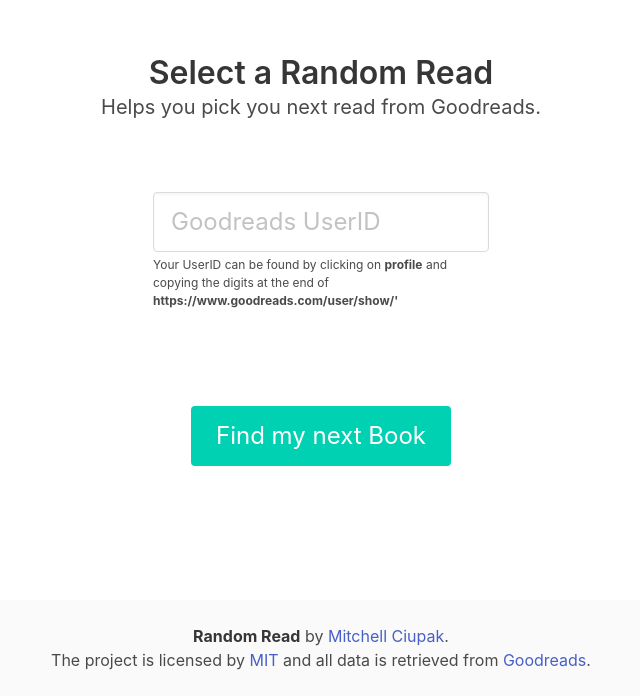
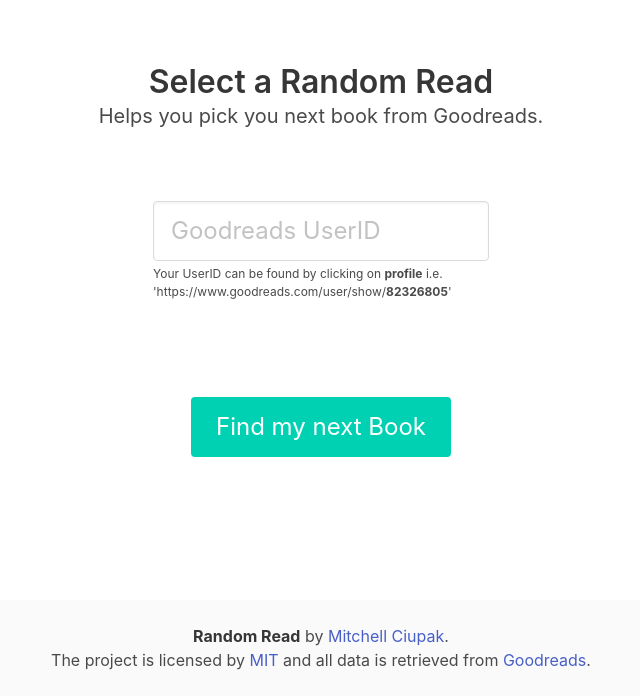
Before and after one commit to mitchellciupak/Random-Read, a Vue app: page / in a window 1280 px wide. Shown: the part 104-800 px from the top of the page, without its empty margins (319-959 px from the left). Built offline with nearby package versions, Linux system fonts and the light colour scheme.

Commit message:
Testing and Term Update

```diff
--- a/src/App.vue
+++ b/src/App.vue
@@ -17,7 +17,7 @@
                     Select a Random Read
                   </h1>
                   <h2 class="subtitle">
-                    Helps you pick you next read from Goodreads.
+                    Helps you pick you next book from Goodreads.
                   </h2>
                 </div>
               </div>
--- a/src/components/UserNameInput.vue
+++ b/src/components/UserNameInput.vue
@@ -14,7 +14,7 @@
               @focus="resetError"
             />
             <p class="help" v-if="!hasError">
-              Your UserID can be found by clicking on <b>profile</b> and copying the digits at the end of <b>https://www.goodreads.com/user/show/'</b>
+              Your UserID can be found by clicking on <b>profile</b> i.e. 'https://www.goodreads.com/user/show/<b>82326805</b>'
             </p>
             <p class="help has-text-danger" v-else>{{ error }}</p>
           </div>
```
Also changed, not shown: 1 other file (tests, documents, lock files or other folders).
